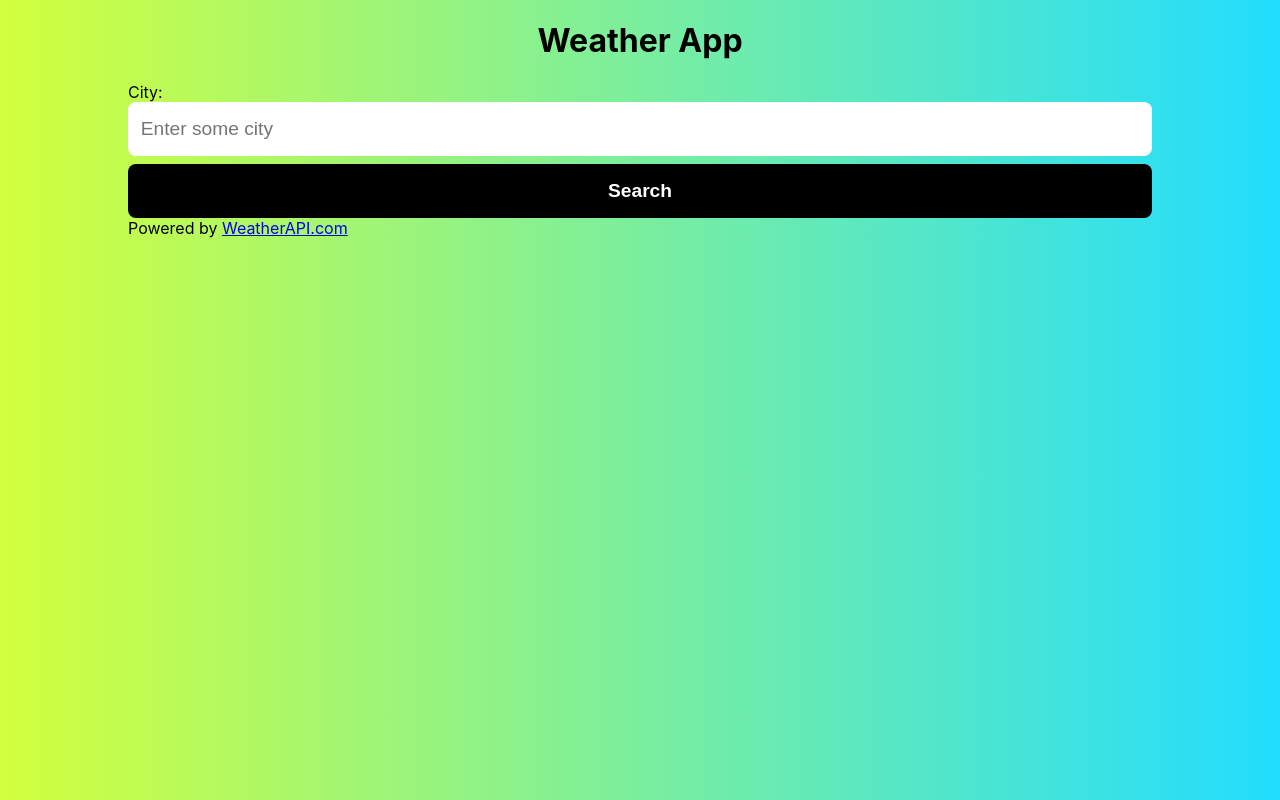
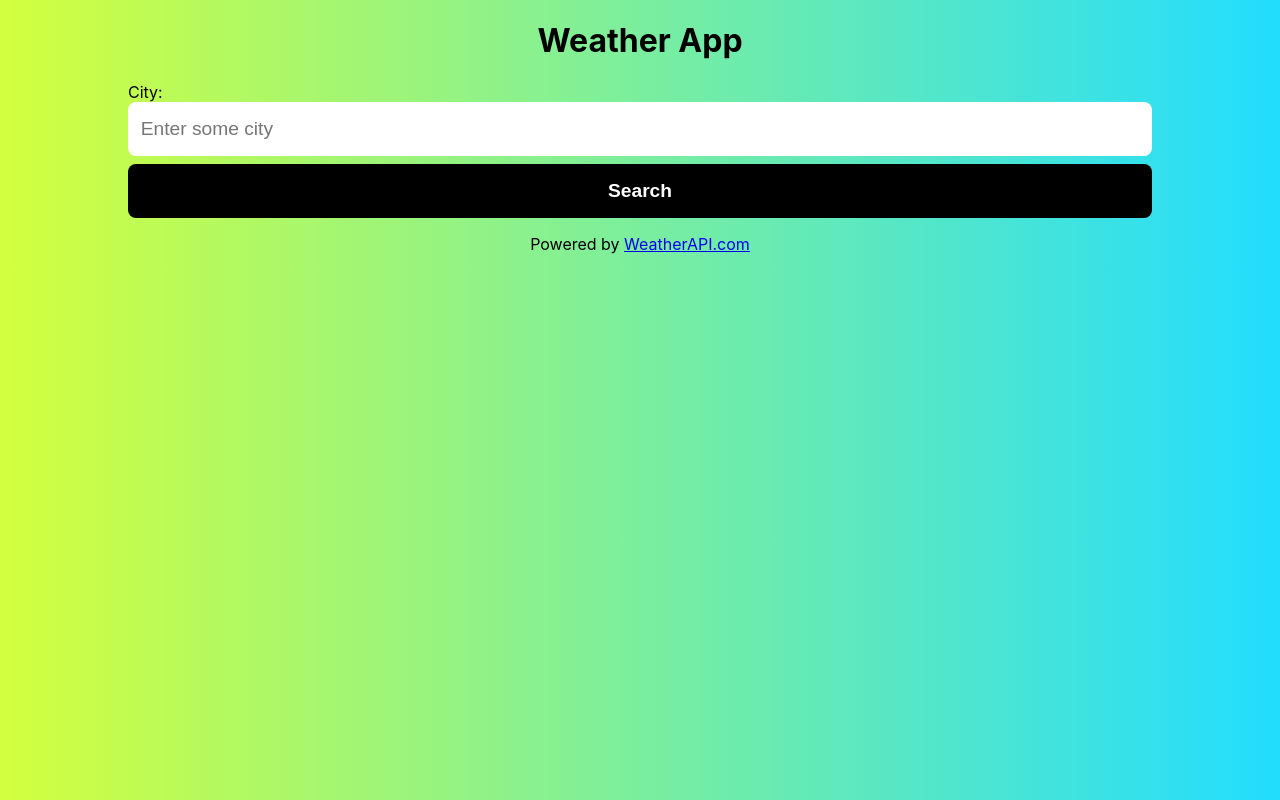
Before and after one commit to alxmcr/weather-app, a React (Create React App) app: page / in a window 1280 px wide. Built offline with nearby package versions, Linux system fonts and the light colour scheme.

Commit message:
Styled Powered by text

```diff
--- a/src/App.js
+++ b/src/App.js
@@ -7,7 +7,9 @@ function App() {
     <BrowserRouter>
       <div className={styles.App}>
         <SwitchRoutesApp />
-        Powered by <a href="https://www.weatherapi.com/" title="Free Weather API">WeatherAPI.com</a>
+        <p className={styles.AppPoweredBy}>
+          Powered by <a href="https://www.weatherapi.com/" title="Free Weather API">WeatherAPI.com</a>
+        </p>
       </div>
     </BrowserRouter>
   );
--- a/src/App.module.css
+++ b/src/App.module.css
@@ -1,6 +1,10 @@
 .App {
   padding: 0 0.5rem;
   margin-bottom: 2rem;
+}
+
+.AppPoweredBy {
+  text-align: center;
 }
 
 @media screen and (min-width: 768px) {
```
